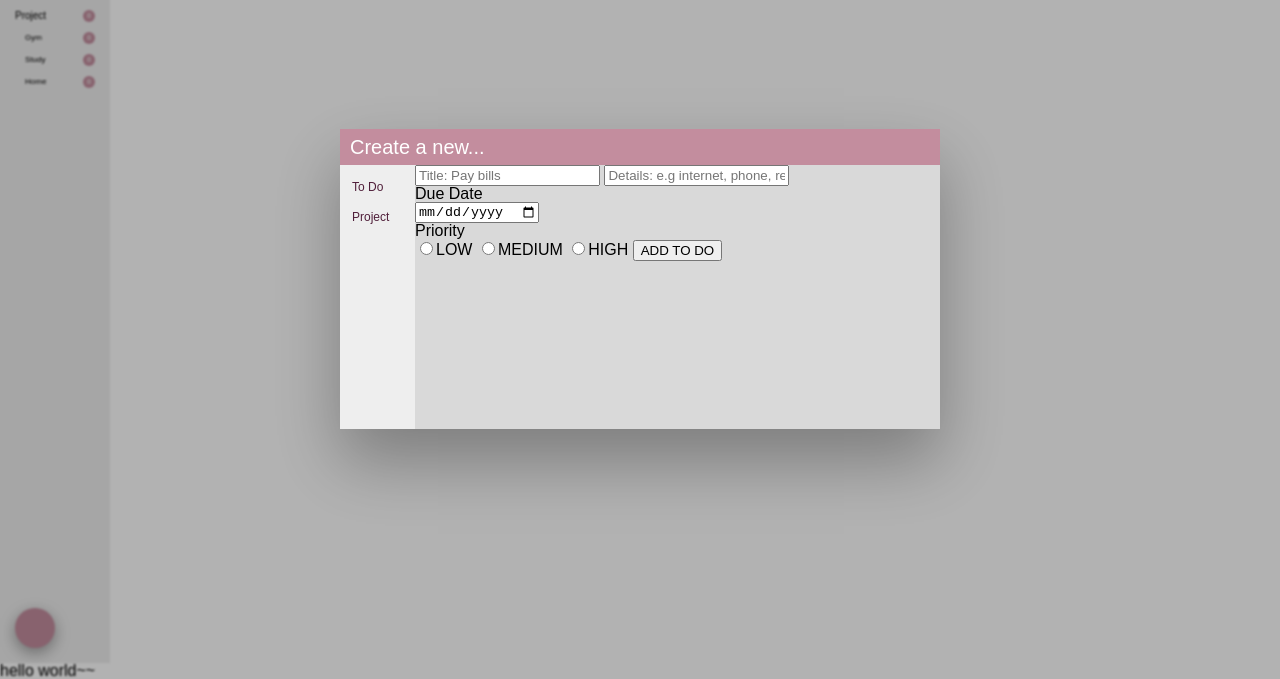
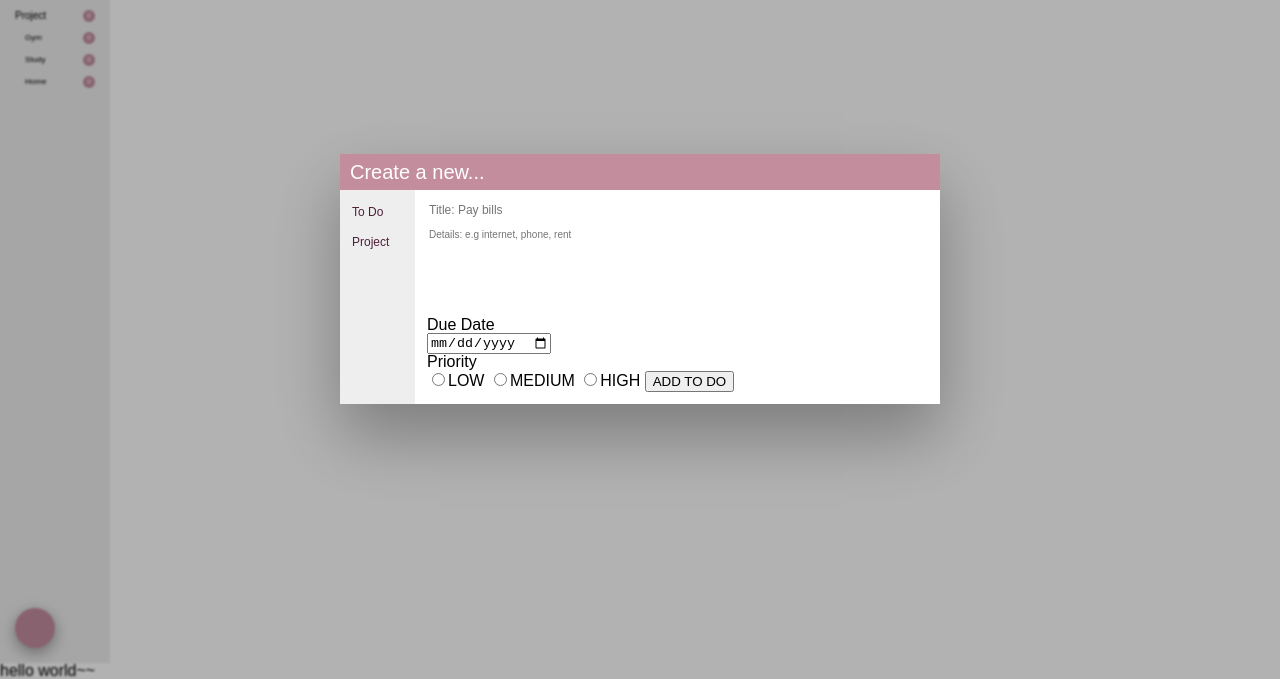
Before and after one commit to LeAthur01/todo, a website built with webpack: page dist/index.html in a window 1280 px wide. Shown: the part 121-800 px from the top of the page. Built offline with nearby package versions, Linux system fonts and the light colour scheme.

Commit message:
Add the title input and the details input for a todo

```diff
--- a/dist/index.html
+++ b/dist/index.html
@@ -100,10 +100,10 @@
                 <div>Project</div>
             </div>
 
-            <div id="pop-up-create">
-                <input type="text" name="" placeholder="Title: Pay bills">
-                <input type="text" placeholder="Details: e.g internet, phone, rent">
-                <div id="pop-up-create__date">
+            <div id="pop-up-form__todo">
+                <input type="text" name="title" placeholder="Title: Pay bills">
+                <input type="text" name="details" placeholder="Details: e.g internet, phone, rent">
+                <div>
                     <div>Due Date</div>
                     <input type="date">
                 </div>
--- a/dist/style.css
+++ b/dist/style.css
@@ -229,7 +229,7 @@ body {
     grid-template-columns: 75px 1fr;
     grid-template-rows: auto 1fr;
     width: 600px;
-    height: 300px;
+    height: 250px;
     min-width: 400px;
     min-height: 200px;
 }
@@ -247,7 +247,6 @@ body {
     flex-direction: column;
     gap: 10px;
     padding: 12px;
-    /* padding-right: 30px; */
     font-size: 12px;
     font-weight: lighter;
     background-color: #eee;
@@ -259,3 +258,31 @@ body {
     cursor: pointer;
     font-size: 16px;
 }
+
+#pop-up-form__todo {
+    display: flex;
+    flex-direction: column;
+    padding: 12px;
+    background-color: #fff;
+}
+
+#pop-up-form__todo input[type="text"] {
+    border: none;
+    color: #501f3a;
+}
+
+#pop-up-form__todo input[type="text"]:focus {
+    outline: none;
+}
+
+#pop-up-form__todo input[name="title"] {
+    font-size: 12px;
+    line-height: 15px;
+    margin-bottom: 5px;
+}
+
+#pop-up-form__todo input[name="details"] {
+    font-size: 10px;
+    line-height: 20px;
+    margin-bottom: auto;
+}
```
